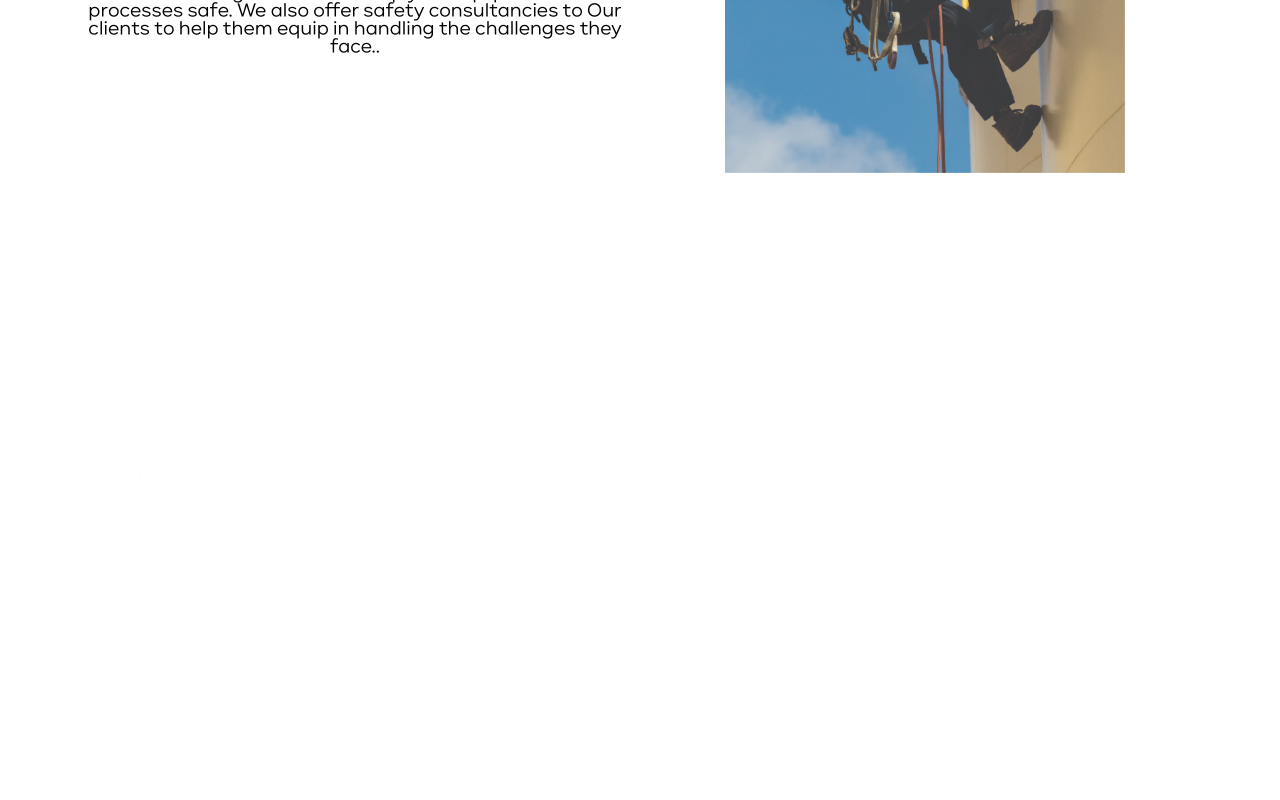
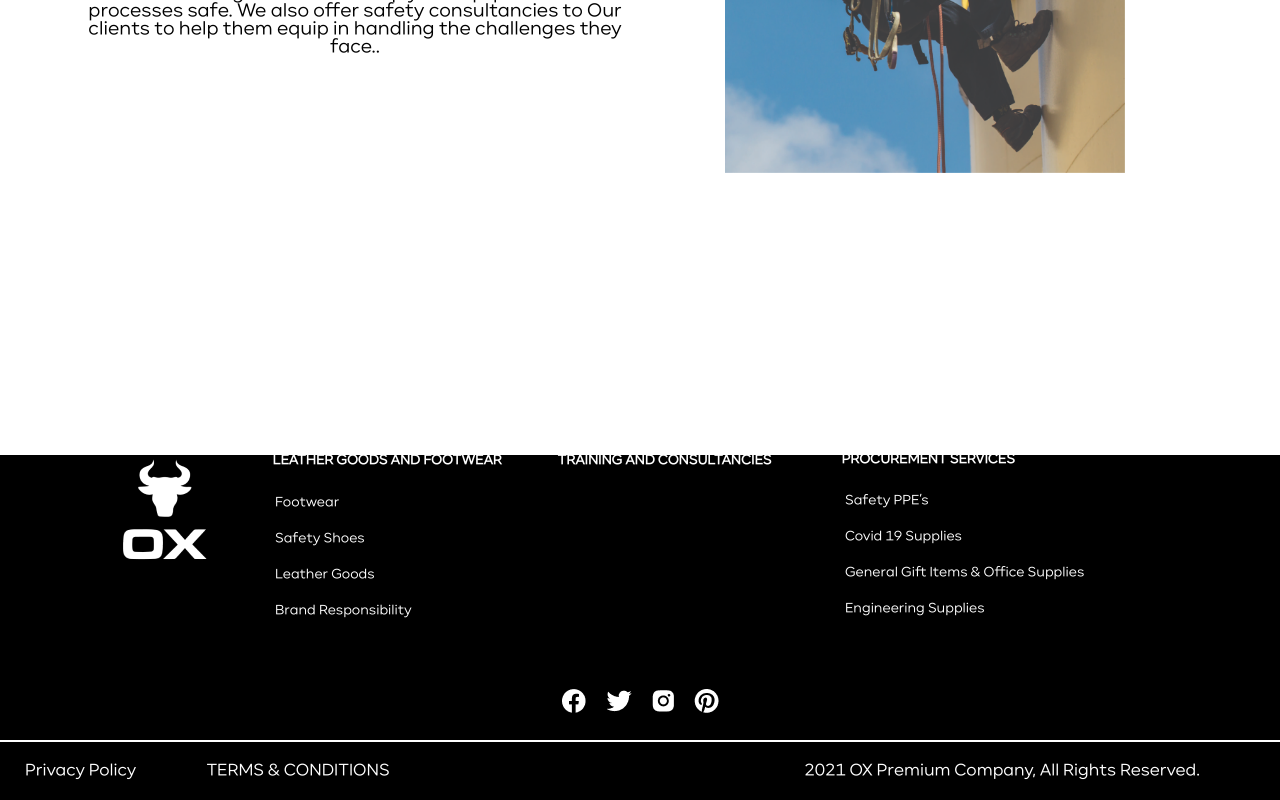
Before and after one commit to Usamaalikhan654/OxPremium, a React (Create React App) app: page /#/Train in a window 1280 px wide. Shown: the part 1208-2008 px from the top of the page. Built offline with nearby package versions, Linux system fonts and the light colour scheme.

Commit message:
version 6.9
deployed version of footer

```diff
--- a/src/Components/Footer/Footer.css
+++ b/src/Components/Footer/Footer.css
@@ -18,10 +18,10 @@
   border-top: 2px solid #f8f8f8;
 }
 
-/* .pt-4,
+.pt-4,
 .py-4 {
-  padding-top: 102px !important;
-} */
+  padding-top: 0 !important;
+}
 
 .row {
     padding-bottom: 17px;
--- a/src/Components/Footer/Footer.js
+++ b/src/Components/Footer/Footer.js
@@ -6,7 +6,7 @@ import Twitter from "../../Assets/Vector (1).png"
 import Insta from "../../Assets/Vector (2).png"
 import Print from "../../Assets/Vector (3).png"
 
-const Footer = () => <footer className="page-footer font-small blue">
+const Footer = () => <footer className="page-footer font-small blue pt-4">
     <div className="container text-center text-md-left">
         <div className="row">
             <div className="col-md-2 mt-md-0 mt-3 text-center">
```
